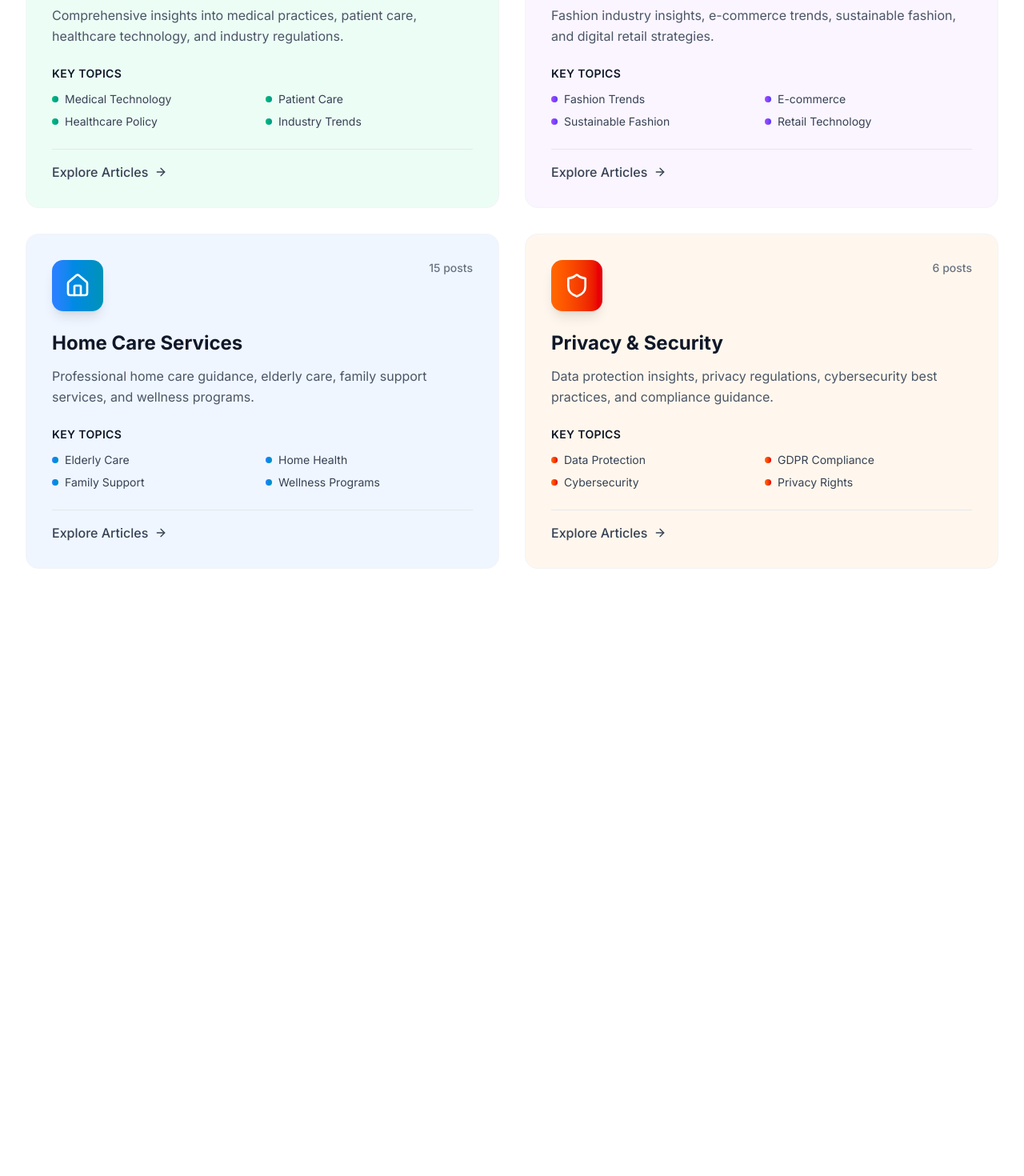
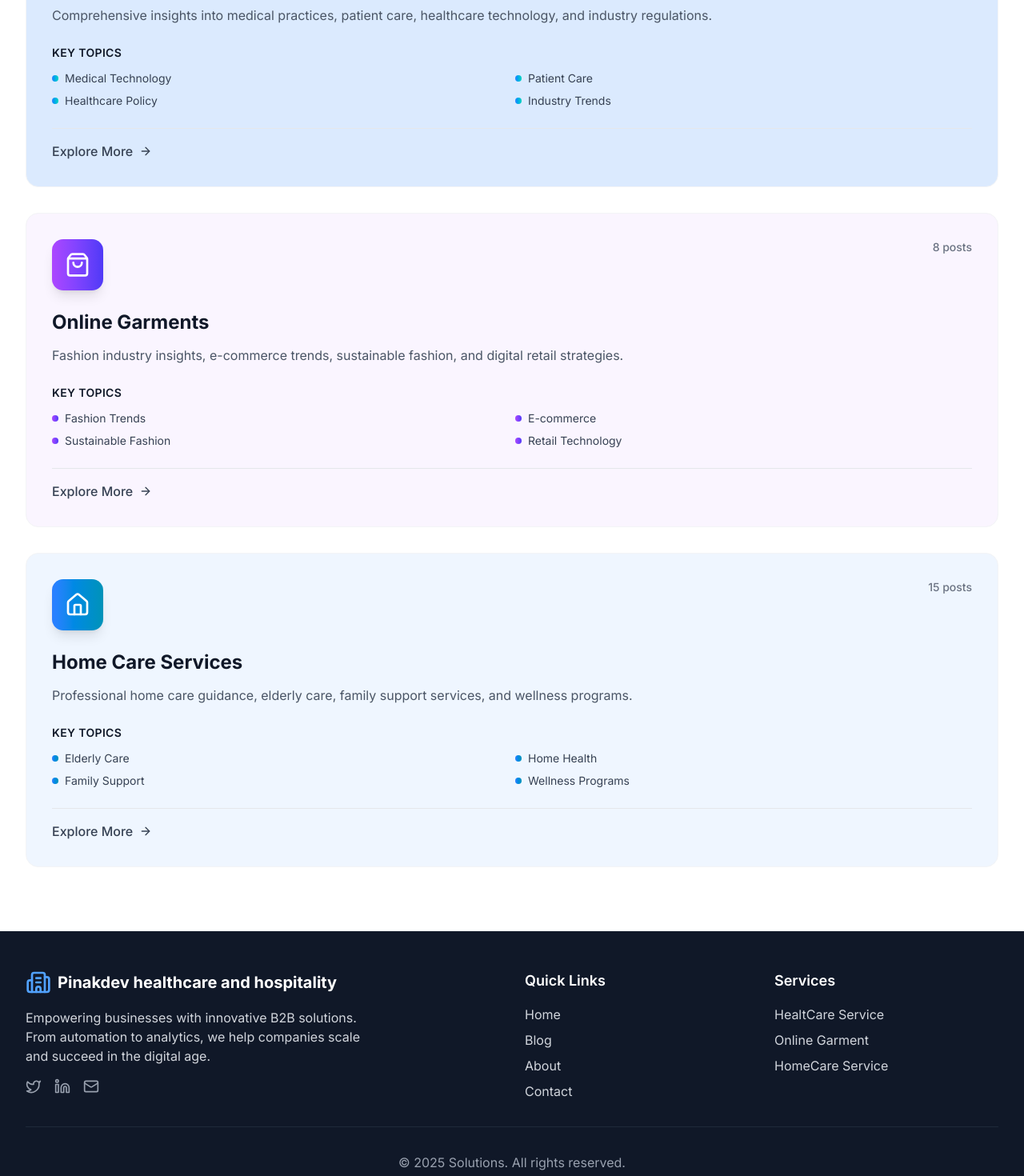
Before and after one commit to ayushghosh-123/service-webapp, a Next.js app: page /industries in a window 1280 px wide. Shown: the part 480-1950 px from the top of the page at 80% size. Before the commit the page ends 1271 px from the top, so only its background shows below. Built offline with nearby package versions, Linux system fonts and the light colour scheme; no server answers.

Commit message:
git changes in layout pages and footes

```diff
--- a/app/about/page.tsx
+++ b/app/about/page.tsx
@@ -55,7 +55,7 @@ export default function AboutPage() {
         {/* Hero Section */}
         <section className="max-w-4xl mx-auto px-4 sm:px-6 lg:px-8 text-center">
           <h1 className="text-4xl lg:text-5xl font-bold text-gray-900 mb-6">
-            About B2B Solutions
+            About Pinakdev healthcare and hospitality
           </h1>
           <p className="text-xl text-gray-600 leading-relaxed">
             We're on a mission to empower businesses with intelligent automation and data-driven solutions
@@ -162,7 +162,7 @@ export default function AboutPage() {
         </section>
 
         {/* Stats Section */}
-        <section className="bg-primary text-white py-16">
+        {/* <section className="bg-primary text-white py-16">
           <div className="max-w-7xl mx-auto px-4 sm:px-6 lg:px-8">
             <div className="text-center mb-12">
               <h2 className="text-3xl font-bold mb-4">Our Impact</h2>
@@ -190,9 +190,9 @@ export default function AboutPage() {
               </div>
             </div>
           </div>
-        </section>
+        </section> */}
+
       </main>
-      <Footer />
     </div>
   );
 }
--- a/app/industries/page.tsx
+++ b/app/industries/page.tsx
@@ -1,4 +1,5 @@
-import { Heart, ShoppingBag, Home, Shield, ArrowRight } from 'lucide-react';
+import { Heart, ShoppingBag, Home, ArrowRight } from 'lucide-react';
+import Link from 'next/link';
 
 export default function Industries() {
   const industries = [
@@ -7,8 +8,9 @@ export default function Industries() {
       title: 'Healthcare Services',
       description: 'Comprehensive insights into medical practices, patient care, healthcare technology, and industry regulations.',
       features: ['Medical Technology', 'Patient Care', 'Healthcare Policy', 'Industry Trends'],
-      color: 'from-emerald-500 to-teal-600',
-      bgColor: 'bg-emerald-50',
+      color: 'from-blue-500 to-teal-400',
+      bgColor: 'bg-blue-100',
+      link: 'https://rgsrehabcare.in/', // ✅ Added
       posts: 12
     },
     {
@@ -18,6 +20,7 @@ export default function Industries() {
       features: ['Fashion Trends', 'E-commerce', 'Sustainable Fashion', 'Retail Technology'],
       color: 'from-purple-500 to-indigo-600',
       bgColor: 'bg-purple-50',
+      link: '/industries/garments', // ✅ Added
       posts: 8
     },
     {
@@ -27,16 +30,8 @@ export default function Industries() {
       features: ['Elderly Care', 'Home Health', 'Family Support', 'Wellness Programs'],
       color: 'from-blue-500 to-cyan-600',
       bgColor: 'bg-blue-50',
+      link: '/industries/home-care', // ✅ Added
       posts: 15
-    },
-    {
-      icon: Shield,
-      title: 'Privacy & Security',
-      description: 'Data protection insights, privacy regulations, cybersecurity best practices, and compliance guidance.',
-      features: ['Data Protection', 'GDPR Compliance', 'Cybersecurity', 'Privacy Rights'],
-      color: 'from-orange-500 to-red-600',
-      bgColor: 'bg-orange-50',
-      posts: 6
     }
   ];
 
@@ -53,7 +48,7 @@ export default function Industries() {
           </p>
         </div>
 
-        <div className="grid grid-cols-1 md:grid-cols-2 lg:grid-cols-2 gap-8">
+        <div className="grid grid-cols-1 md:grid-cols-2 lg:grid-cols-1 gap-8">
           {industries.map((industry, index) => {
             const IconComponent = industry.icon;
             return (
@@ -98,10 +93,13 @@ export default function Industries() {
                   </div>
 
                   <div className="pt-4 border-t border-gray-200">
-                    <button className="flex items-center space-x-2 text-gray-700 font-medium group-hover:text-blue-600 transition-colors">
-                      <span>Explore Articles</span>
+                    <Link
+                      href={industry.link}
+                      className="flex items-center space-x-2 text-gray-700 font-medium group-hover:text-blue-600 transition-colors"
+                    >
+                      <span>Explore More</span>
                       <ArrowRight className="h-4 w-4 transform group-hover:translate-x-1 transition-transform" />
-                    </button>
+                    </Link>
                   </div>
                 </div>
               </div>
--- a/app/layout.tsx
+++ b/app/layout.tsx
@@ -3,6 +3,7 @@ import { Inter } from 'next/font/google';
 import { ClerkProvider } from '@clerk/nextjs';
 import './globals.css';
 import Navbar from '@/components/Navbar';
+import Footer from '@/components/Footer';
 
 const inter = Inter({ subsets: ['latin'] });
 
@@ -24,6 +25,7 @@ export default function RootLayout({
           {children}
         </body>
       </html>
+      <Footer/>
     </ClerkProvider>
   );
 }
--- a/app/page.tsx
+++ b/app/page.tsx
@@ -70,7 +70,7 @@ export default function HomePage() {
             </p>
           </div>
 
-          <div className="grid grid-cols-1 md:grid-cols-2 lg:grid-cols-4 gap-10">
+          <div className="grid grid-cols-1 md:grid-cols-2 lg:grid-cols-3 gap-10">
             {features.map((feature, index) => (
               <Card key={index} className="border-none shadow-lg hover:shadow-xl transition-shadow duration-300">
                 <CardHeader className="text-center">
@@ -183,7 +183,6 @@ export default function HomePage() {
           </div>
         </section>
       </main>
-      <Footer />
     </div>
   );
 }
--- a/components/Footer.tsx
+++ b/components/Footer.tsx
@@ -38,16 +38,15 @@ export default function Footer() {
           <div>
             <h3 className="text-lg font-semibold mb-4">Services</h3>
             <ul className="space-y-2 text-gray-300">
-              <li>Business Automation</li>
-              <li>Data Analytics</li>
-              <li>Cloud Solutions</li>
-              <li>Consulting</li>
+              <li>HealtCare Service</li>
+              <li>Online Garment</li>
+              <li>HomeCare Service</li>
             </ul>
           </div>
         </div>
 
         <div className="border-t border-gray-800 mt-8 pt-8 text-center text-gray-400">
-          <p>&copy; 2024 B2B Solutions. All rights reserved.</p>
+          <p>&copy; 2025  Solutions. All rights reserved.</p>
         </div>
       </div>
     </footer>
```
